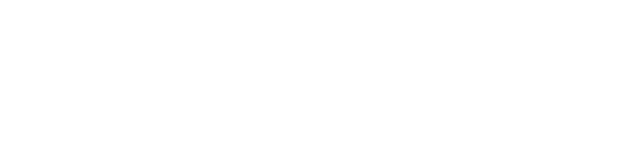
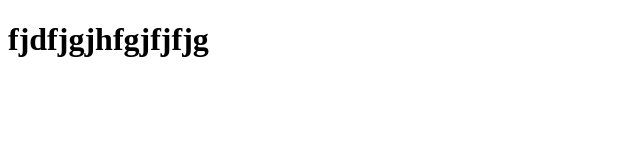
Before and after one commit to NickZhemerenko/new, a plain HTML site: page index.html in a window 1280 px wide. Shown: the whole page, without its empty margins (0-640 px from the left). Drawn offline with Linux system fonts and the light colour scheme.

Commit message:
add header

```diff
--- a/index.html
+++ b/index.html
@@ -5,6 +5,7 @@
     <title>Document</title>
 </head>
 <body>
+   <h1>fjdfjgjhfgjfjfjg</h1>
     <script src="test.js"></script>
 </body>
 </html>
```
Also changed, not shown: 1 other file.
